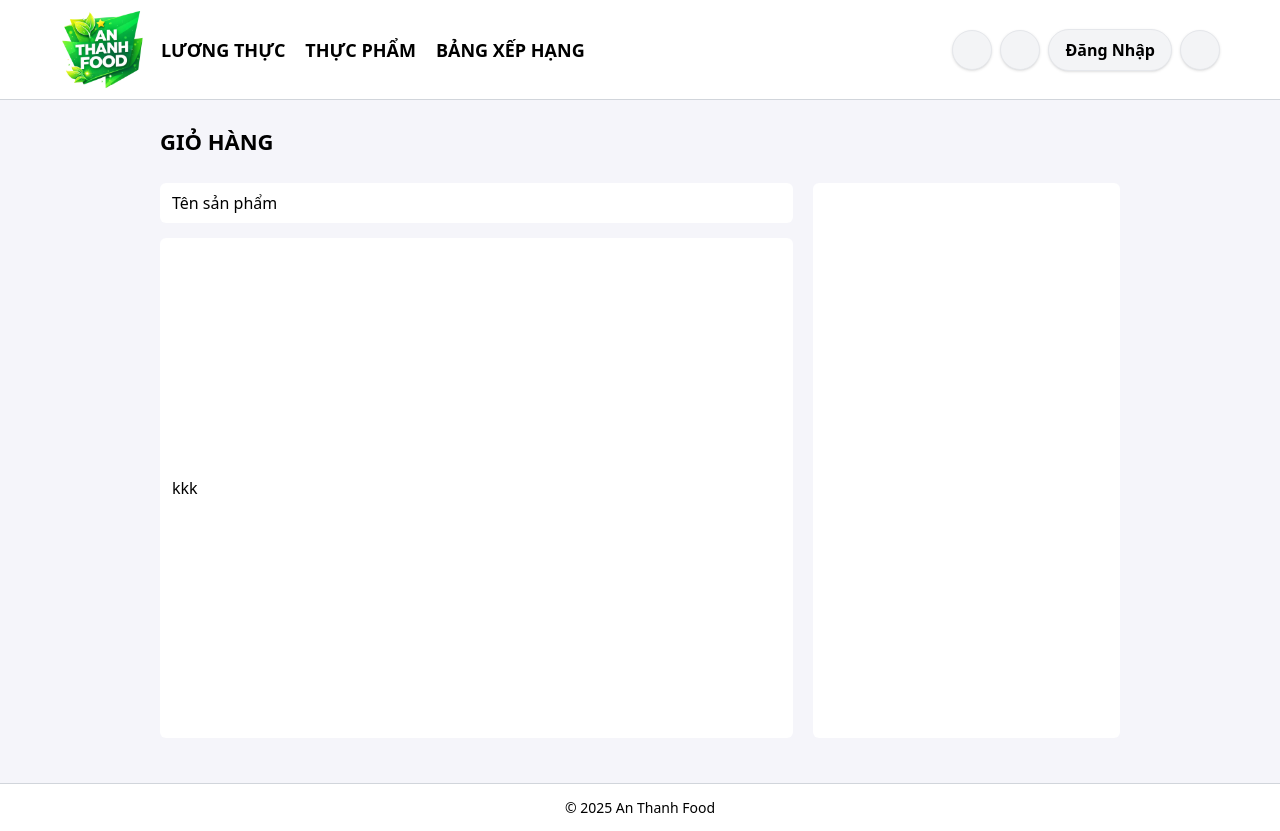
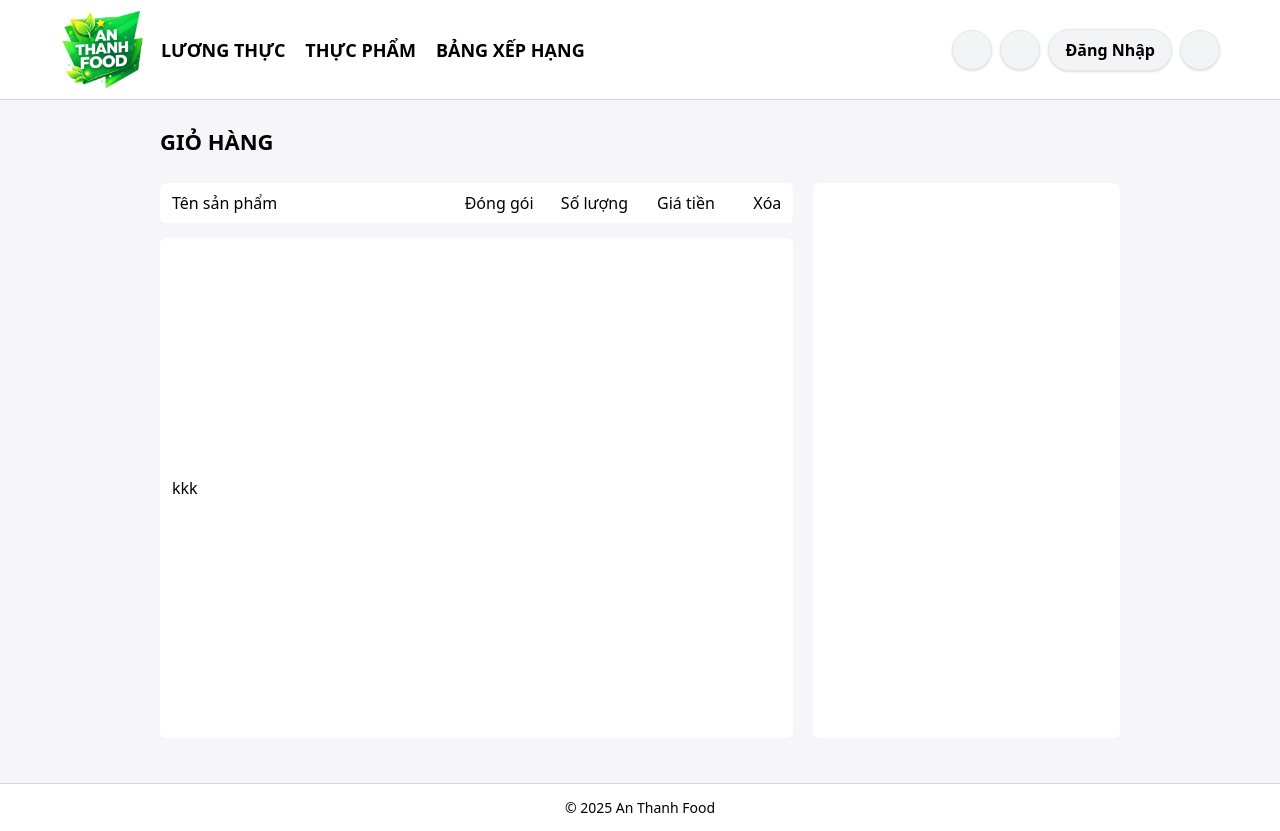
Before and after one commit to SongDuy/web-an-thanh-food, a React (Create React App) app: page /cart in a window 1280 px wide. Built offline with nearby package versions, Linux system fonts and the light colour scheme; some icons are missing.

Commit message:
Update new

```diff
--- a/src/pages/cart/index.js
+++ b/src/pages/cart/index.js
@@ -24,8 +24,24 @@ const CartPage = () => {
 
         <div className="w-full grid grid-cols-6 gap-5">
           <div className="col-span-4">
-            <div className="w-full font-medium bg-white rounded-md flex items-center px-3 py-2">
-              Tên sản phẩm
+            <div className="w-full bg-white rounded-md flex items-center px-3 py-2">
+              <div className="w-full grid grid-cols-[5fr_1.5fr_1.5fr_1.5fr_0.5fr] gap-3">
+                <div className="w-full flex items-center">
+                  Tên sản phẩm
+                </div>
+                <div className="w-full flex items-center">
+                  Đóng gói
+                </div>
+                <div className="w-full flex items-center">
+                  Số lượng
+                </div>
+                <div className="w-full flex items-center">
+                  Giá tiền
+                </div>
+                <div className="w-full flex items-center">
+                  Xóa
+                </div>
+              </div>
             </div>
 
             <div className="w-full h-[500px] mt-[15px] bg-white rounded-md flex items-center px-3 py-3">
--- a/src/pages/productDetail/index.js
+++ b/src/pages/productDetail/index.js
@@ -256,7 +256,7 @@ const ProductDetailPage = () => {
 
                             {/* Hạn sử dụng */}
                             <div className="grid grid-cols-5 px-4 py-4">
-                                <span className="text-gray-500">Đơn vị / Trọng lượng</span>
+                                <span className="text-gray-500">Đóng gói</span>
                                 <span className="col-span-4">1 túi * 1kg</span>
                             </div>
 
```
